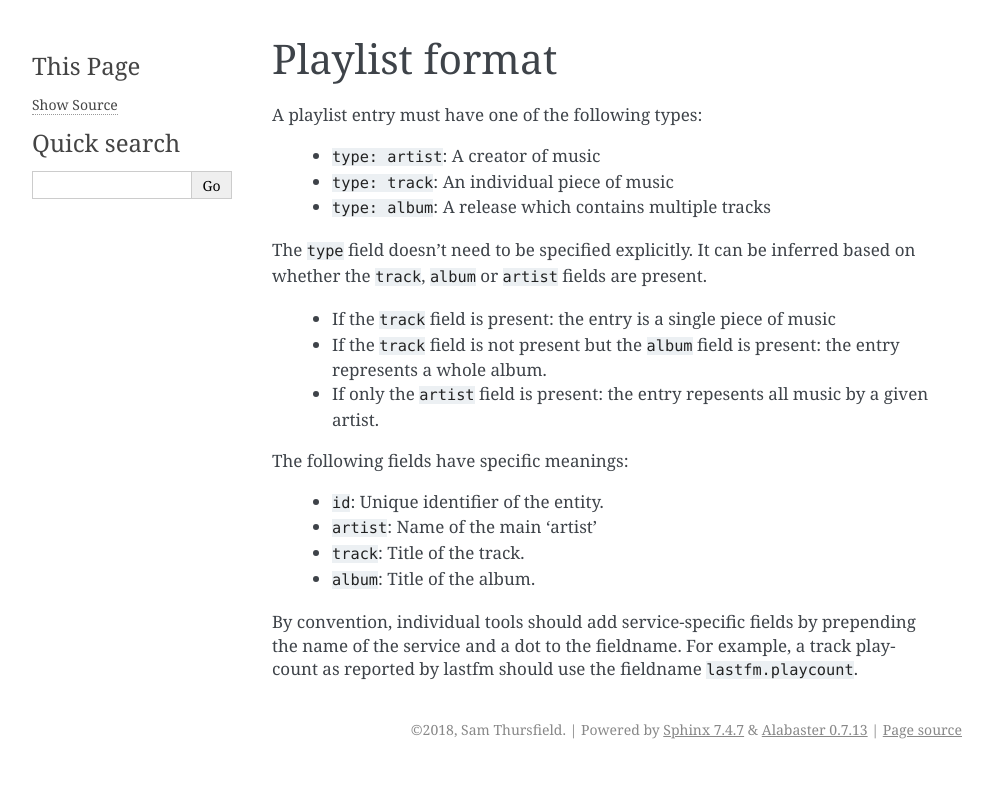
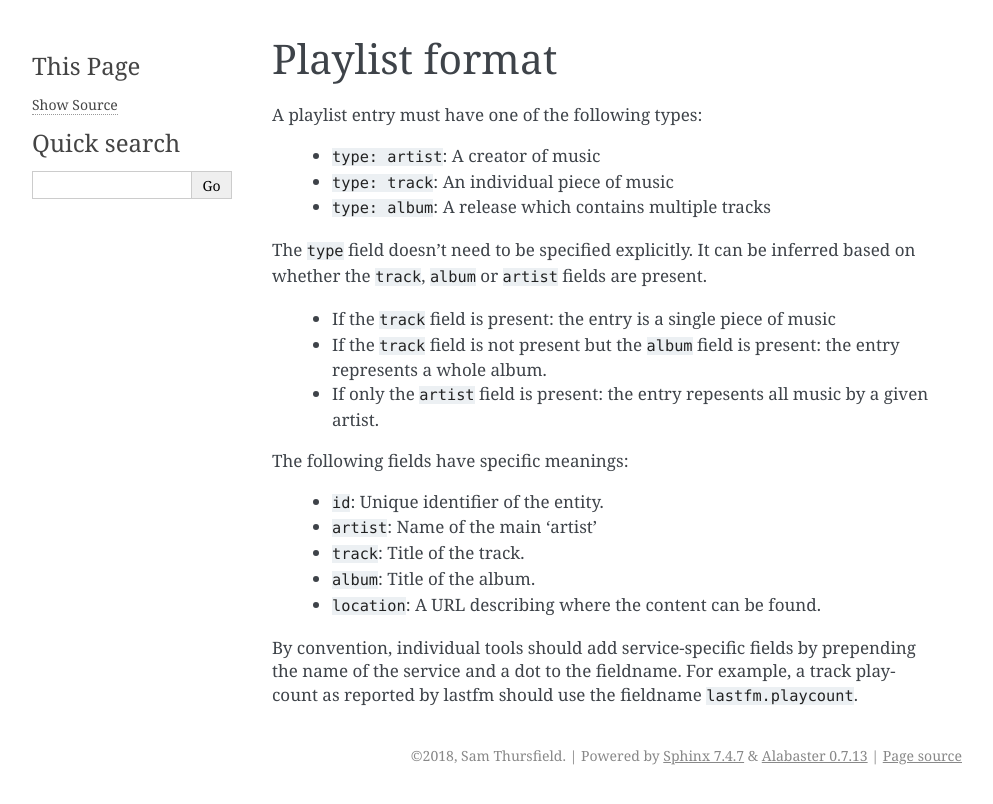
Before and after one commit to ssssam/calliope, a Sphinx documentation site: the page built from docs/format.rst, in a window 1280 px wide. Shown: the top 804 px of the page, without its empty margins (148-1141 px from the left). Built offline with Sphinx 7.4.7, drawn with Linux system fonts in a browser that asks for light colours.

Commit message:
docs/format.rst: Commit to 'location' as a standard property
This brings us in line with XSPF, which is a good thing.

```diff
--- a/docs/format.rst
+++ b/docs/format.rst
@@ -21,6 +21,7 @@ The following fields have specific meanings:
  * ``artist``: Name of the main 'artist'
  * ``track``: Title of the track.
  * ``album``: Title of the album.
+ * ``location``: A URL describing where the content can be found.
 
 By convention, individual tools should add service-specific fields by prepending
 the name of the service and a dot to the fieldname. For example, a track
```
